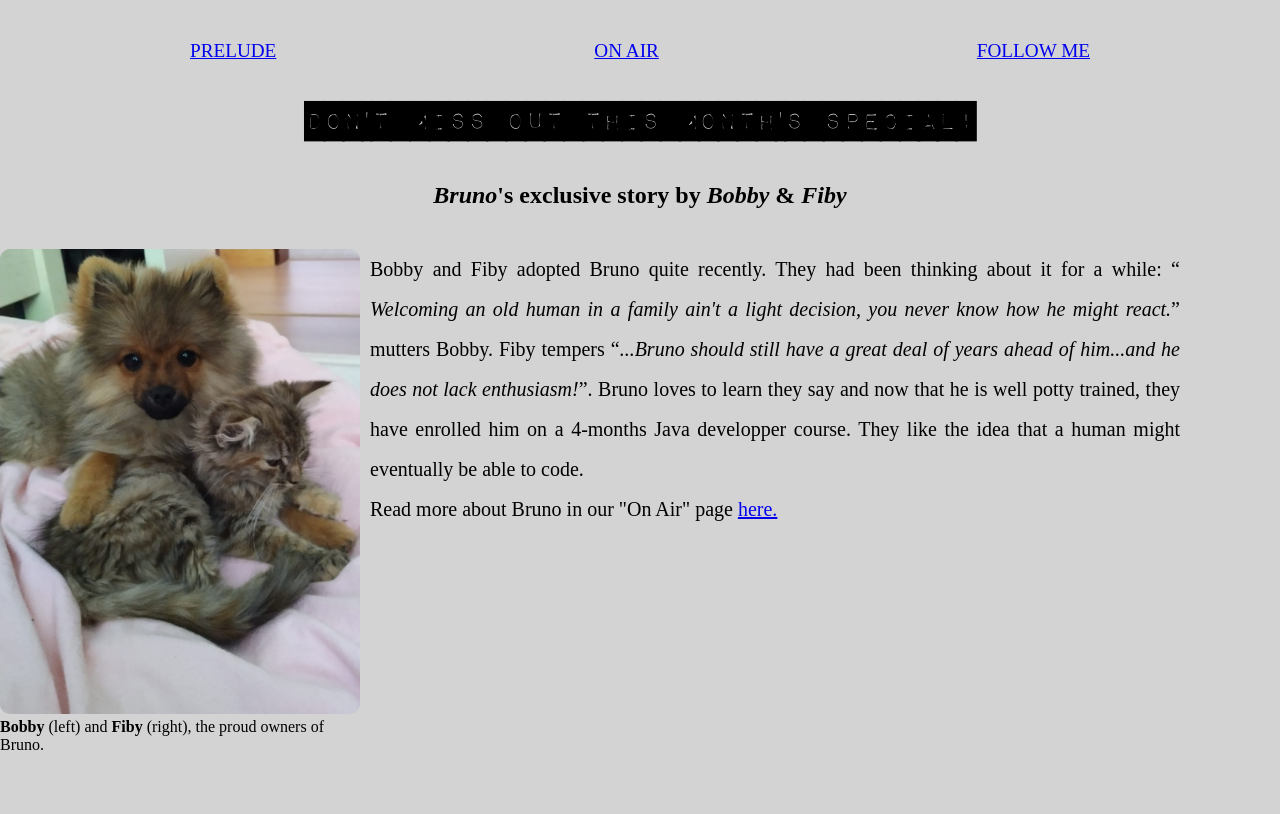
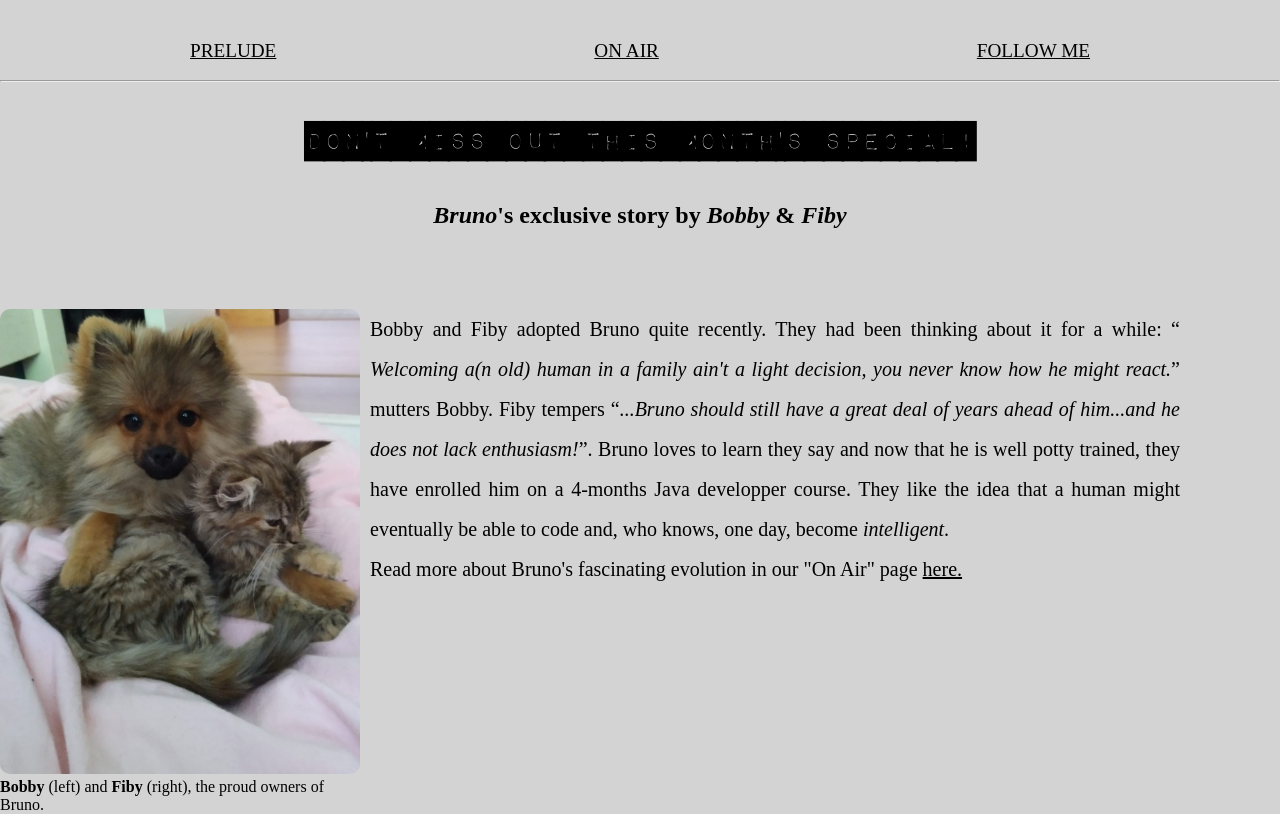
Before and after one commit to brunoBaziret/homosapiens, a plain HTML site: page p1.html in a window 1280 px wide. Drawn offline with Linux system fonts and the light colour scheme.

Commit message:
#07-Build p3html

```diff
--- a/css/style.css
+++ b/css/style.css
@@ -8,6 +8,12 @@
     src: url(/fonts/Impact_Label-webfont.woff) format("woff");
     font-style: normal;
     font-weight: normal;
+
+    /* font-family: "silkscreen_expandednormal";
+    src: url(/fonts/slkscre-webfont.woff) format("woff");
+
+    font-style: normal;
+    font-weight: normal; */
 }
 
 * { /* Universal selector ('*') to override default browser style and reset it to predictable behaviour:*/
@@ -38,7 +44,7 @@ header h1 { /*Style definition for any <h1> in <header>:*/
     font-family: "Roboto-Medium-webfont";
     text-align: center;
     color: black;
-    padding: 40px 0 0 0;
+    padding: 40px 0 40px 0;
  }
 
  nav ul {
@@ -67,6 +73,19 @@ nav li { /*Style definition for any <li> in <header>:*/
      border-radius: 10px;
  }
 
+ a:link {
+   color:black;
+ }
+ a:visited {
+   color: grey;
+ }
+ a:hover {
+   color: blue;
+ }
+ a:active {
+color: red
+ }
+
  .container {
     display: flex;
     align-items: top;
@@ -90,6 +109,17 @@ nav li { /*Style definition for any <li> in <header>:*/
     padding-right: 100px;
   }
 
+  .text:hover {
+    /* display: block; */
+    width: max-content;
+    background-color: lightgray;
+    border-radius: 10px;
+    padding-left: 10px;
+    padding-right: 100px;
+
+
+  }
+
  @media only screen and (max-width: 401px) {
     .container {
         display: flex;
--- a/p1.html
+++ b/p1.html
@@ -21,6 +21,7 @@
                     <li><a href='p3.html'> FOLLOW ME </a></li>
                 </ul>
             </nav>
+            <br><hr>
             <h1>Don't miss out this month's special!</h1>
             <h2><em>Bruno</em>'s exclusive story by <em>Bobby</em> &amp; <em>Fiby</em></h2>
         </header>
@@ -34,16 +35,16 @@
                     </figure>
 
                 <!-- </div> -->
-                <div class="text">
-                <p>Bobby and Fiby adopted Bruno quite recently.  They had been thinking about it
-                    for a while: &ldquo; <em>Welcoming an old human in a family ain't a light decision, you never know
+                <!-- <div class="text"> -->
+                <p class="text">Bobby and Fiby adopted Bruno quite recently.  They had been thinking about it
+                    for a while: &ldquo; <em>Welcoming a(n old) human in a family ain't a light decision, you never know
                     how he might react.</em>&rdquo; mutters Bobby.  Fiby tempers &ldquo;<em>...Bruno should
                     still have a great deal of years ahead of him...and he does not lack enthusiasm!</em>&rdquo;.
                     Bruno loves to learn they say and now that he is well potty trained, they have enrolled him on a 4-months Java developper course.
-                    They like the idea that a human might eventually be able to code.<br>
-                    Read more about Bruno in our "On Air" page <a href="/p2.html">here.</a>
+                    They like the idea that a human might eventually be able to code and, who knows, one day, become <em>intelligent</em>.<br>
+                    Read more about Bruno's fascinating evolution in our "On Air" page <a href="/p2.html">here.</a>
                 </p>
-                </div>
+                <!-- </div> -->
             </div>
         </article>
     </body>
```
Also changed, not shown: p3.html (+17 -2 lines), fonts/slkscre-webfont.woff (added).
